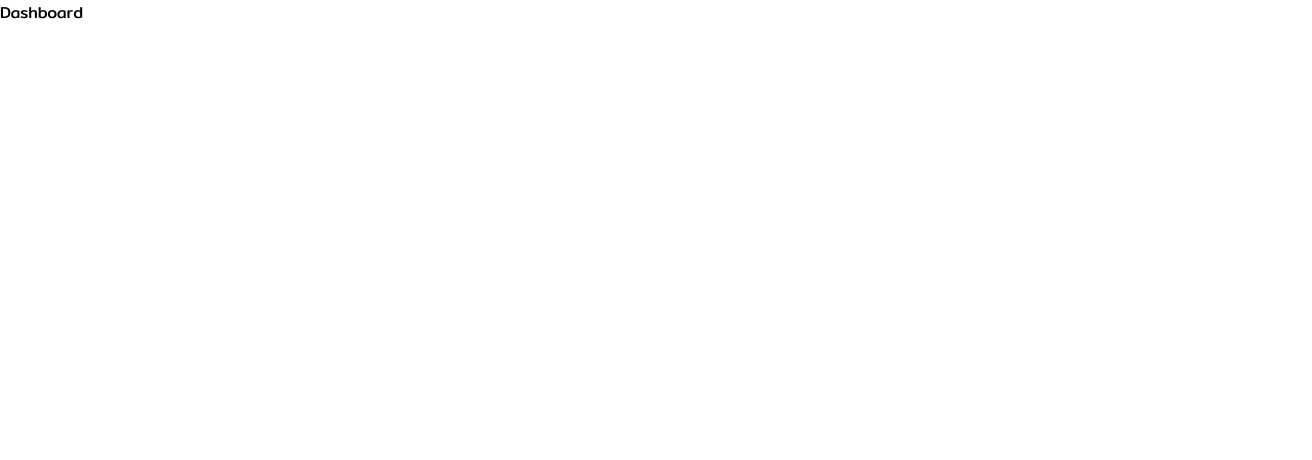
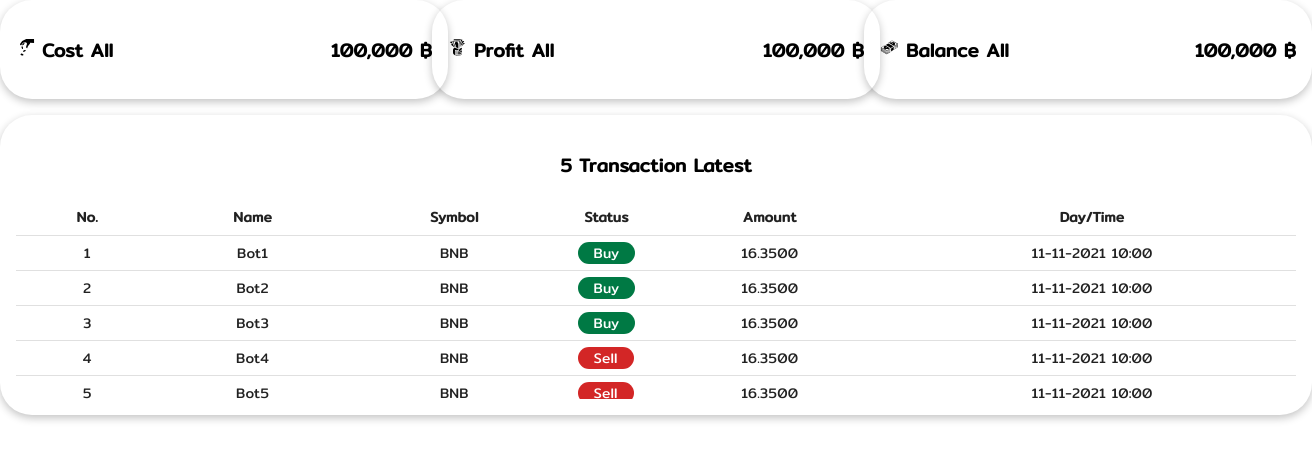
Before and after one commit to wizwingwing/eta-web-ui, a React (Create React App) app: page /dashboard in a window 1280 px wide. Shown: the top 460 px of the page, 1312 px wide, since content can reach past the window. Built offline with nearby package versions, Linux system fonts and the light colour scheme.

Commit message:
Create Dashboard

```diff
--- /dev/null
+++ b/src/Component/Element/Dashboard.Element.tsx
@@ -0,0 +1,34 @@
+import styled from "styled-components"
+
+export const Component = styled.div`
+    width: 100%;
+    display: grid;
+    grid-template-columns: ${({ col }: { col?: string }) => col ? col : "repeat(3,1fr)"};
+    grid-gap: 1rem;
+`
+export const BoxContent = styled.div`
+    /* background: #212121; */
+    width: 100%;
+    padding: 1rem;
+    border-radius: 2rem;
+    display: flex;
+    flex-direction: column;
+    align-items: center;
+    box-shadow: rgba(0, 0, 0, 0.24) 0px 3px 8px;
+`
+export const BoxHeader = styled.div`
+    width: 100%;
+    display: flex;
+    justify-content: space-between;
+`
+
+export const Bade = styled.div`
+    border-radius: 1rem;
+    color: #fff;
+    width: fit-content;
+    padding: 1px 1rem;
+    display: flex;
+    justify-content: center;
+    align-items: center;
+    background: ${({ background }: { background?: string }) => background};
+`
--- a/src/Component/Fragement/Navbar.tsx
+++ b/src/Component/Fragement/Navbar.tsx
@@ -21,6 +21,9 @@ import AccountCircle from '@mui/icons-material/AccountCircle';
 import { FaRobot } from 'react-icons/fa';
 import { RiDashboardFill, RiFileHistoryLine } from 'react-icons/ri';
 import { Menu, MenuItem } from '@mui/material';
+import Dashboard from '../Page/Dashboard/Dashboard';
+import ManangeBot from '../Page/ManageBot/ManangeBot';
+import History from '../Page/History/History';
 
 const drawerWidth = 240;
 
@@ -212,33 +215,9 @@ export default function Navbar() {
             </Drawer>
             <Box component="main" sx={{ flexGrow: 1, p: 3 }}>
                 <DrawerHeader />
-                <Typography paragraph>
-                    Lorem ipsum dolor sit amet, consectetur adipiscing elit, sed do eiusmod
-                    tempor incididunt ut labore et dolore magna aliqua. Rhoncus dolor purus non
-                    enim praesent elementum facilisis leo vel. Risus at ultrices mi tempus
-                    imperdiet. Semper risus in hendrerit gravida rutrum quisque non tellus.
-                    Convallis convallis tellus id interdum velit laoreet id donec ultrices.
-                    Odio morbi quis commodo odio aenean sed adipiscing. Amet nisl suscipit
-                    adipiscing bibendum est ultricies integer quis. Cursus euismod quis viverra
-                    nibh cras. Metus vulputate eu scelerisque felis imperdiet proin fermentum
-                    leo. Mauris commodo quis imperdiet massa tincidunt. Cras tincidunt lobortis
-                    feugiat vivamus at augue. At augue eget arcu dictum varius duis at
-                    consectetur lorem. Velit sed ullamcorper morbi tincidunt. Lorem donec massa
-                    sapien faucibus et molestie ac.
-                </Typography>
-                <Typography paragraph>
-                    Consequat mauris nunc congue nisi vitae suscipit. Fringilla est ullamcorper
-                    eget nulla facilisi etiam dignissim diam. Pulvinar elementum integer enim
-                    neque volutpat ac tincidunt. Ornare suspendisse sed nisi lacus sed viverra
-                    tellus. Purus sit amet volutpat consequat mauris. Elementum eu facilisis
-                    sed odio morbi. Euismod lacinia at quis risus sed vulputate odio. Morbi
-                    tincidunt ornare massa eget egestas purus viverra accumsan in. In hendrerit
-                    gravida rutrum quisque non tellus orci ac. Pellentesque nec nam aliquam sem
-                    et tortor. Habitant morbi tristique senectus et. Adipiscing elit duis
-                    tristique sollicitudin nibh sit. Ornare aenean euismod elementum nisi quis
-                    eleifend. Commodo viverra maecenas accumsan lacus vel facilisis. Nulla
-                    posuere sollicitudin aliquam ultrices sagittis orci a.
-                </Typography>
+                <Dashboard/>
+                {/* <ManangeBot/>
+                <History/> */}
             </Box>
         </Box>
     );
--- a/src/Component/Page/Dashboard/Dashboard.tsx
+++ b/src/Component/Page/Dashboard/Dashboard.tsx
@@ -1,7 +1,39 @@
 import React from 'react'
+import { BoxContent, BoxHeader, Component } from '../../Element/Dashboard.Element'
+import { Title } from '../../Element/Fontsize.element'
+import { GiPayMoney, GiMoneyStack, GiTakeMyMoney } from 'react-icons/gi'
+import TransactionLatest from './TransactionLatest'
+
 
 export default function Dashboard() {
+
+  const data = 100000
   return (
-    <div>Dashboard</div>
+    <Component col={"100%"}>
+      <Component>
+        <BoxContent>
+          <BoxHeader>
+            <Title><GiPayMoney /> Cost All</Title>
+            <Title>{data.toLocaleString()} ฿</Title>
+          </BoxHeader>
+        </BoxContent>
+        <BoxContent>
+          <BoxHeader>
+            <Title><GiTakeMyMoney /> Profit All</Title>
+            <Title>{data.toLocaleString()} ฿</Title>
+          </BoxHeader>
+        </BoxContent>
+        <BoxContent>
+          <BoxHeader>
+            <Title><GiMoneyStack /> Balance All</Title>
+            <Title>{data.toLocaleString()} ฿</Title>
+          </BoxHeader>
+        </BoxContent>
+      </Component>
+      <BoxContent>
+        <Title>5 Transaction Latest</Title>
+        <TransactionLatest />
+      </BoxContent>
+    </Component>
   )
 }
--- /dev/null
+++ b/src/Component/Page/Dashboard/TransactionLatest.tsx
@@ -0,0 +1,101 @@
+import * as React from 'react';
+import Table from '@mui/material/Table';
+import TableBody from '@mui/material/TableBody';
+import TableCell from '@mui/material/TableCell';
+import TableContainer from '@mui/material/TableContainer';
+import TableHead from '@mui/material/TableHead';
+import TableRow from '@mui/material/TableRow';
+import { Bade } from '../../Element/Dashboard.Element'
+
+interface Latest {
+    no: number,
+    name: string,
+    symbol: string,
+    status: string,
+    amount: string,
+    daytime: string
+}
+
+const data = [
+    {
+        no: 1,
+        name: "Bot1",
+        symbol: "bnb",
+        status: "Buy",
+        amount: "16.3500",
+        daytime: "11-11-2021 10:00",
+    },
+    {
+        no: 2,
+        name: "Bot2",
+        symbol: "bnb",
+        status: "Buy",
+        amount: "16.3500",
+        daytime: "11-11-2021 10:00",
+    },
+    {
+        no: 3,
+        name: "Bot3",
+        symbol: "bnb",
+        status: "Buy",
+        amount: "16.3500",
+        daytime: "11-11-2021 10:00",
+    },
+    {
+        no: 4,
+        name: "Bot4",
+        symbol: "bnb",
+        status: "Sell",
+        amount: "16.3500",
+        daytime: "11-11-2021 10:00",
+    },
+    {
+        no: 5,
+        name: "Bot5",
+        symbol: "bnb",
+        status: "Sell",
+        amount: "16.3500",
+        daytime: "11-11-2021 10:00",
+    },
+
+]
+
+
+
+export default function TransactionLatest() {
+    return (
+        <TableContainer sx={{ maxHeight: 200 }}>
+            <Table size="small" aria-label="sticky table" stickyHeader>
+                <TableHead>
+                    <TableRow>
+                        <TableCell align="center" sx={{ fontWeight: "bolder" }}>No.</TableCell>
+                        <TableCell align="center" sx={{ fontWeight: "bolder" }}>Name</TableCell>
+                        <TableCell align="center" sx={{ fontWeight: "bolder" }}>Symbol</TableCell>
+                        <TableCell align="center" sx={{ fontWeight: "bolder" }}>Status</TableCell>
+                        <TableCell align="center" sx={{ fontWeight: "bolder" }}>Amount</TableCell>
+                        <TableCell align="center" sx={{ fontWeight: "bolder" }}>Day/Time</TableCell>
+                    </TableRow>
+                </TableHead>
+                <TableBody>
+                    {data.map((item, i) => (
+                        <TableRow
+                            key={i}
+                            sx={{ '&:last-child td, &:last-child th': { border: 0 } }}
+                        >
+                            <TableCell align="center" component="th" scope="row">{item.no}</TableCell>
+                            <TableCell align="center">{item.name}</TableCell>
+                            <TableCell align="center">{item.symbol.toUpperCase()}</TableCell>
+                            <TableCell align="center" sx={{width:50}}>
+                                <Bade style={{ background: item.status === "Buy" ? "#007944" : "#D32626" }} >
+                                    {item.status}
+                                </Bade>
+                            </TableCell>
+                            <TableCell align="center">{item.amount}</TableCell>
+                            <TableCell align="center">{item.daytime}</TableCell>
+                        </TableRow>
+                    ))}
+                </TableBody>
+            </Table>
+        </TableContainer>
+    );
+}
--- /dev/null
+++ b/src/Component/Page/History/History.tsx
@@ -0,0 +1,7 @@
+import React from 'react'
+
+export default function History() {
+  return (
+    <div>History</div>
+  )
+}
--- /dev/null
+++ b/src/Component/Page/ManageBot/ManangeBot.tsx
@@ -0,0 +1,7 @@
+import React from 'react'
+
+export default function ManangeBot() {
+  return (
+    <div>ManangeBot</div>
+  )
+}
```
